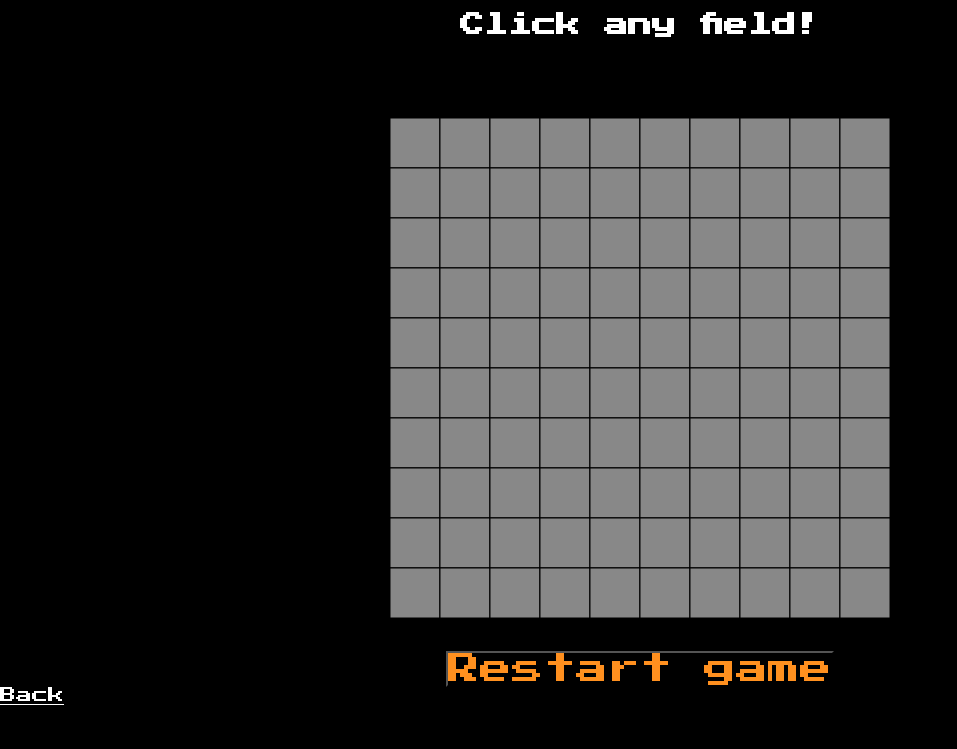
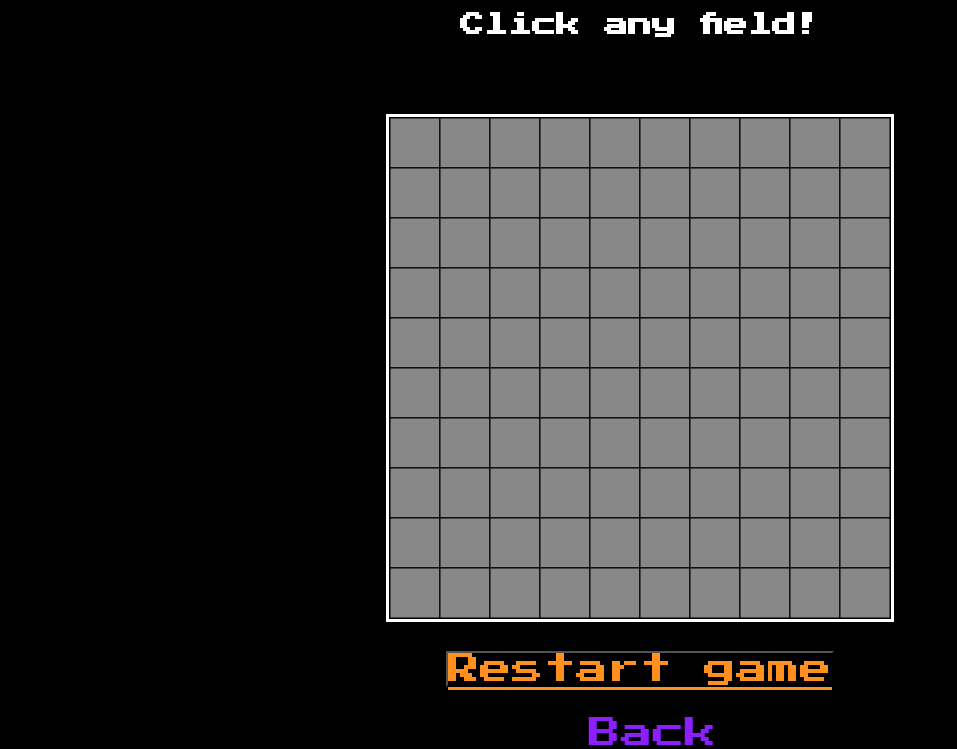
Before and after one commit to WMC-AHIF-2021/RetroBit, a website: page minesweeper.html in a window 1280 px wide. Shown: the part 75-824 px from the top of the page, without its empty margins (0-957 px from the left). Before the commit the page ends 800 px from the top, so only its background shows below. Drawn offline with Linux system fonts and the light colour scheme.

Commit message:
edited back link and button at Minesweeper.html

```diff
--- a/css/minesweeper.css
+++ b/css/minesweeper.css
@@ -16,7 +16,7 @@
     margin-left: auto;
     margin-right: auto;
     margin-top: 80px;
-
+    outline: #ffffff 3px solid;
 }
 
 h1 {
@@ -29,11 +29,23 @@ h2 {
     text-align: center;
 }
 
+a{
+    position: center;
+    display: block;
+    font-size: xx-large;
+    color: #8C1EFFFF;
+    margin-left: 46%;
+    margin-top: 30px;
+    background-size: auto;
+
+}
+
 button{
     display: block;
     font-size: xx-large;
     color: #ff901f;
     margin-left: auto;
     margin-right: auto;
-
+    text-decoration: underline;
+    text-underline: #ff901f;
 }
--- a/ts/Minesweeper.js
+++ b/ts/Minesweeper.js
@@ -41,11 +41,6 @@ class DrawBlocks {
         this.canvas = document.getElementById("myCanvas");
         this.context = this.canvas.getContext("2d");
     }
-    // private click = this.canvas.addEventListener("click", this.getMousePos(canvas, ));
-    //
-    //
-    //
-    // private pos = canvas.getBoundingClientRect();
     drawRoster(x, y) {
         this.context.beginPath();
         this.context.rect(x, y, 50, 50);
--- a/ts/Minesweeper.ts
+++ b/ts/Minesweeper.ts
@@ -50,12 +50,6 @@ class DrawBlocks {
 
     private canvas = document.getElementById("myCanvas") as HTMLCanvasElement;
     private context = this.canvas.getContext("2d");
-
-    // private click = this.canvas.addEventListener("click", this.getMousePos(canvas, ));
-    //
-    //
-    //
-    // private pos = canvas.getBoundingClientRect();
 
     public drawRoster(x, y) {
         this.context.beginPath();
```
Also changed, not shown: 1 other file.
